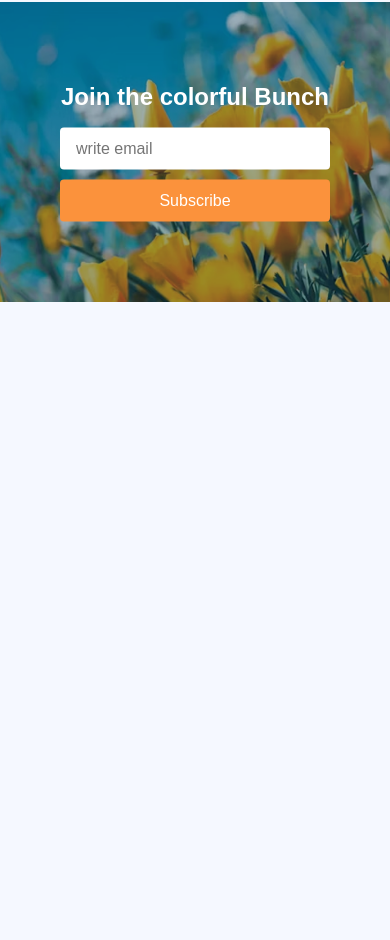
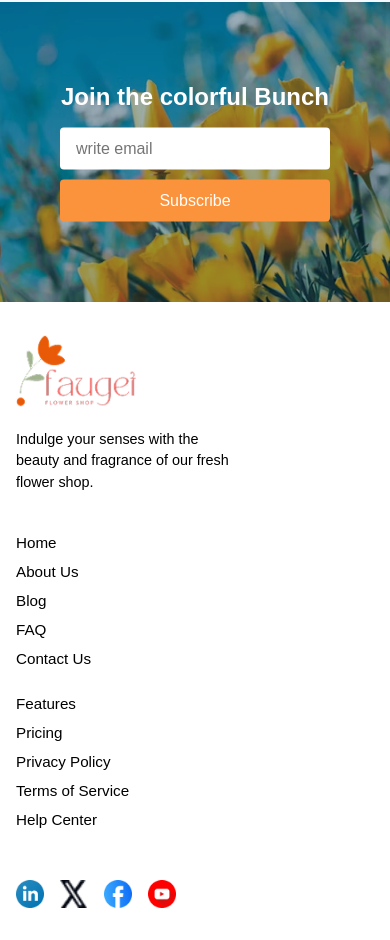
Before and after one commit to sumon72/assaignment2, a plain HTML site: page index.html in a window 390 px wide. Shown: the part 4367-5307 px from the top of the page. Before the commit the page ends 4669 px from the top, so only its background shows below. Drawn offline with Linux system fonts and the light colour scheme.

Commit message:
update footer section

```diff
--- a/index.html
+++ b/index.html
@@ -195,7 +195,39 @@
         </div>
     </section>
 
+    <footer>
+        <div class="footer-container">
+            <div class="footer-logo">
+                <img src="assets/logo.png" alt="Logo" class="footer-logo-img" />
+                <p>
+                    Indulge your senses with the<br> beauty and fragrance of our fresh<br> flower shop.
+                </p>
+            </div>
+            <div class="footer-menu">
+                <ul>
+                    <li>Home</li>
+                    <li>About Us</li>
+                    <li>Blog</li>
+                    <li>FAQ</li>
+                    <li>Contact Us</li>
+                </ul>
+                 <ul>
+                    <li>Features</li>
+                    <li>Pricing</li>
+                    <li>Privacy Policy</li>
+                    <li>Terms of Service</li>
+                    <li>Help Center</li>
+                </ul>
+            </div>
+            <div class="social-media-icon">
+                <img src="assets/icon-linkedin.png" alt="linkin" class="linkin-icon" />
+                <img src="assets/icon-twitter.png" alt="x" class="x-icon" />
+                <img src="assets/icon-facebook.png" alt="facebook" class="facebook-icon" />
+                <img src="assets/icon-youtube.png" alt="youtube" class="youtube-icon" />
+            </div>
 
+        </div>
+    </footer>
 
 
 </body>
--- a/style/custom.css
+++ b/style/custom.css
@@ -401,6 +401,80 @@
     background-color: #e06d24;
 }
 
+/* footer section */
+
+footer {
+    background-color: #ffffff;
+    padding: 60px 150px;
+}
+
+.footer-container {
+    display: flex;
+    justify-content: space-between;
+    align-items: flex-start;
+    flex-wrap: wrap;
+    gap: 40px;
+}
+
+.footer-logo {
+    flex: 1;
+    min-width: 220px;
+}
+
+.footer-logo-img {
+    width: 120px;
+    margin-bottom: 16px;
+}
+
+.footer-logo p {
+    font-size: 0.95rem;
+    line-height: 1.5;
+}
+
+.footer-menu {
+    flex: 2;
+    display: flex;
+    gap: 40px;
+    justify-content: center;
+    min-width: 250px;
+}
+
+.footer-menu ul {
+    list-style: none;
+    padding: 0;
+}
+
+.footer-menu li {
+    margin-bottom: 12px;
+    font-size: 1rem;
+    cursor: pointer;
+    transition: color 0.3s;
+}
+
+.footer-menu li:hover {
+    color: #fb923c;
+}
+
+.social-media-icon {
+    flex: 1;
+    display: flex;
+    justify-content: flex-end;
+    align-items: flex-start;
+    gap: 12px;
+    min-width: 150px;
+    flex-wrap: wrap;
+}
+
+.social-media-icon img {
+    width: 32px;
+    height: 32px;
+    cursor: pointer;
+    transition: transform 0.2s;
+}
+
+.social-media-icon img:hover {
+    transform: scale(1.1);
+}
 
 
 /* -------------------------------------------------
@@ -542,6 +616,37 @@
         margin-left: auto;
         margin-right: auto;
     }
+
+    /* footer section */
+    footer {
+        padding: 40px 32px;
+    }
+
+    .footer-container {
+        flex-direction: column;
+        align-items: flex-start;
+        text-align: left;
+    }
+
+    .footer-logo,
+    .footer-menu,
+    .social-media-icon {
+        width: 100%;
+        justify-content: flex-start;
+        text-align: left;
+    }
+
+    .footer-menu {
+        flex-direction: column;
+        gap: 20px;
+        margin-top: 20px;
+    }
+
+    .social-media-icon {
+        margin-top: 24px;
+        justify-content: flex-start;
+    }
+
 }
 
 /* -------------------------------------------------
@@ -688,4 +793,44 @@
         margin-left: auto;
         margin-right: auto;
     }
+
+
+    /* footer section */
+
+    footer {
+        padding: 32px 16px;
+    }
+
+    .footer-logo p {
+        font-size: 0.9rem;
+    }
+
+    .footer-container {
+        align-items: flex-start;
+        text-align: left;
+    }
+
+    .footer-menu {
+        flex-direction: column;
+        align-items: flex-start;
+        gap: 16px;
+    }
+
+    .footer-menu ul {
+        padding: 0;
+    }
+
+    .footer-menu li {
+        font-size: 0.95rem;
+    }
+
+    .social-media-icon {
+        gap: 16px;
+        justify-content: flex-start;
+    }
+
+    .social-media-icon img {
+        width: 28px;
+        height: 28px;
+    }
 }
```
